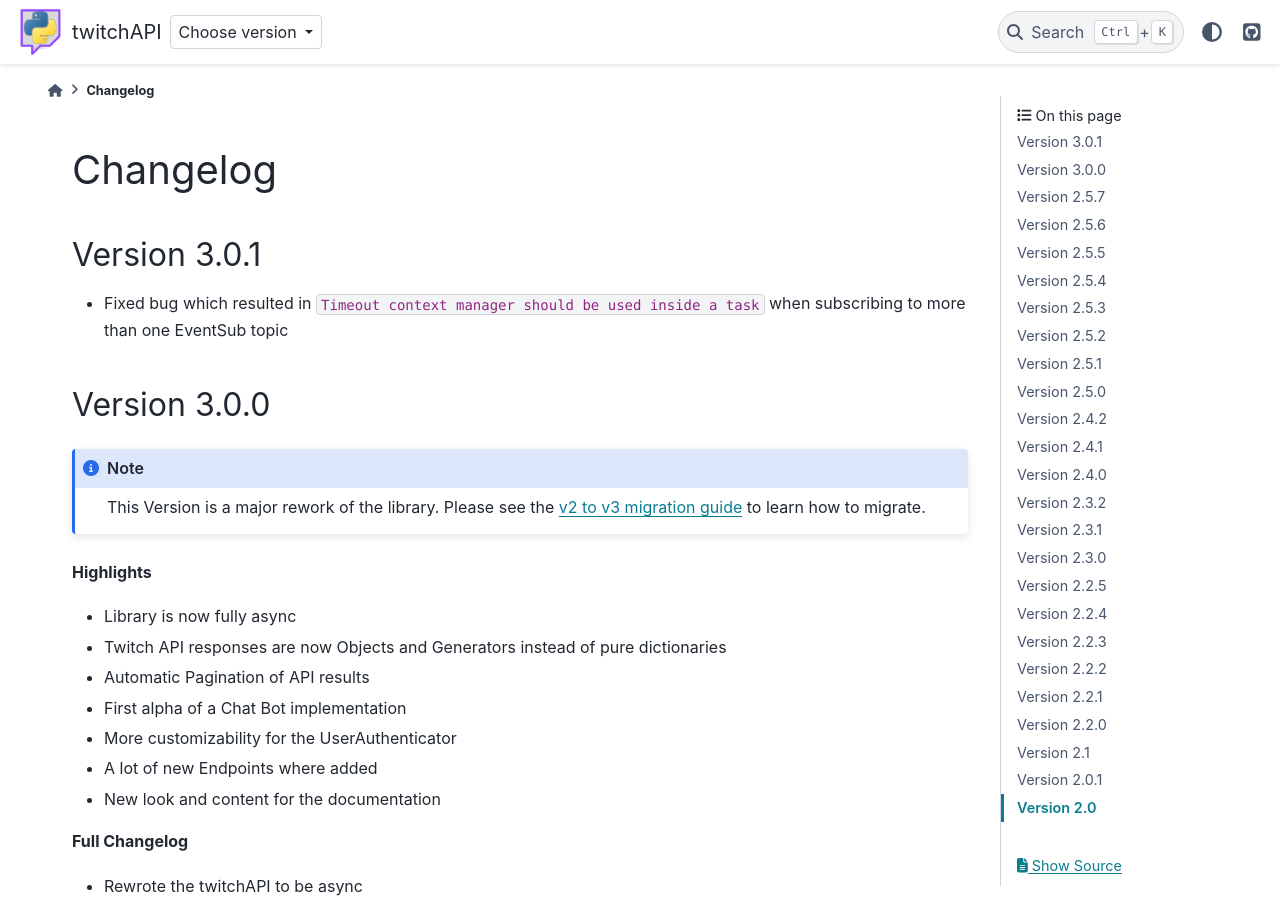
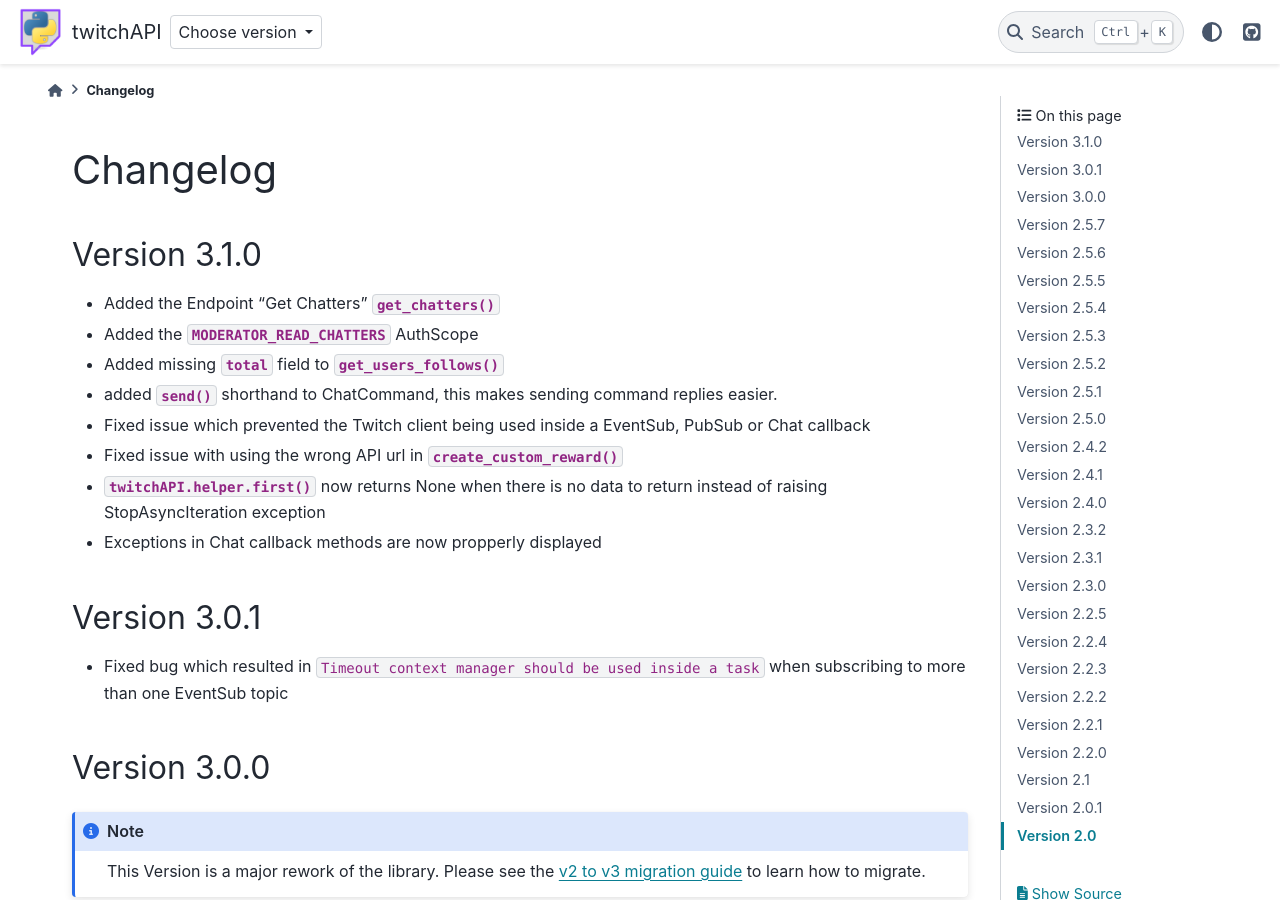
Before and after one commit to Teekeks/pyTwitchAPI, a Sphinx documentation site: the page built from docs/changelog.rst, in a window 1280 px wide and 900 px high. Built offline with Sphinx 7.4.7 and the PyData theme 0.15.4, drawn with Linux system fonts in a browser that asks for light colours; comment, search, counter and statistics services are not loaded.

Commit message:
bumped version to 3.1.0

```diff
--- a/docs/_static/switcher.json
+++ b/docs/_static/switcher.json
@@ -5,7 +5,7 @@
     "url": "https://pytwitchapi.readthedocs.io/en/latest/"
   },
   {
-    "name": "3.0.1 (stable)",
+    "name": "3.1.0 (stable)",
     "version": "stable",
     "url": "https://pytwitchapi.readthedocs.io/en/stable/"
   },
--- a/docs/changelog.rst
+++ b/docs/changelog.rst
@@ -2,6 +2,19 @@
 
 Changelog
 =========
+
+****************
+Version 3.1.0
+****************
+
+- Added the Endpoint "Get Chatters" :const:`~twitchAPI.twitch.Twitch.get_chatters()`
+- Added the :const:`~twitchAPI.types.AuthScope.MODERATOR_READ_CHATTERS` AuthScope
+- Added missing :const:`total` field to :const:`~twitchAPI.twitch.Twitch.get_users_follows()`
+- added :const:`~twitchAPI.chat.ChatCommand.send()` shorthand to ChatCommand, this makes sending command replies easier.
+- Fixed issue which prevented the Twitch client being used inside a EventSub, PubSub or Chat callback
+- Fixed issue with using the wrong API url in :const:`~twitchAPI.twitch.Twitch.create_custom_reward()`
+- :const:`twitchAPI.helper.first()` now returns None when there is no data to return instead of raising StopAsyncIteration exception
+- Exceptions in Chat callback methods are now propperly displayed
 
 ****************
 Version 3.0.1
--- a/docs/conf.py
+++ b/docs/conf.py
@@ -22,7 +22,7 @@ copyright = '2022, Lena "Teekeks" During'
 author = 'Lena "Teekeks" During'
 
 # The full version, including alpha/beta/rc tags
-release = 'v3.0.1'
+release = 'v3.1.0'
 language = 'en'
 
 master_doc = 'index'
--- a/setup.cfg
+++ b/setup.cfg
@@ -1,6 +1,6 @@
 [metadata]
 name=twitchAPI
-version=3.0.1
+version=3.1.0
 url=https://github.com/Teekeks/pyTwitchAPI
 author=Lena "Teekeks" During
 author_email=info@teawork.de
--- a/setup.py
+++ b/setup.py
@@ -4,7 +4,7 @@ from setuptools import setup, find_packages
 setup(
     packages=find_packages(),
     name="twitchAPI",
-    version="3.0.1",
+    version="3.1.0",
     url="https://github.com/Teekeks/pyTwitchAPI",
     author="Lena \"Teekeks\" During",
     author_email="info@teawork.de",
--- a/twitchAPI/__init__.py
+++ b/twitchAPI/__init__.py
@@ -4,6 +4,6 @@ from .pubsub import PubSub
 from .oauth import UserAuthenticator
 from .chat import Chat
 
-VERSION = (3, 0, 0)
+VERSION = (3, 1, 0)
 
-__version__ = '3.0.0'
+__version__ = '3.1.0'
```
